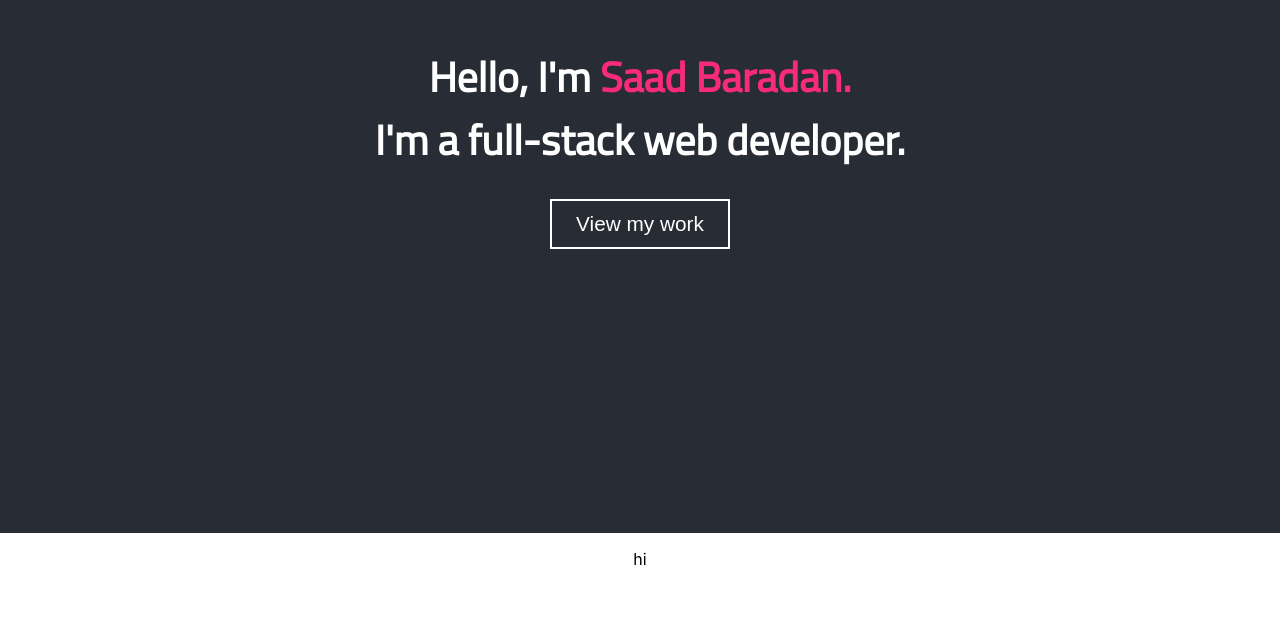
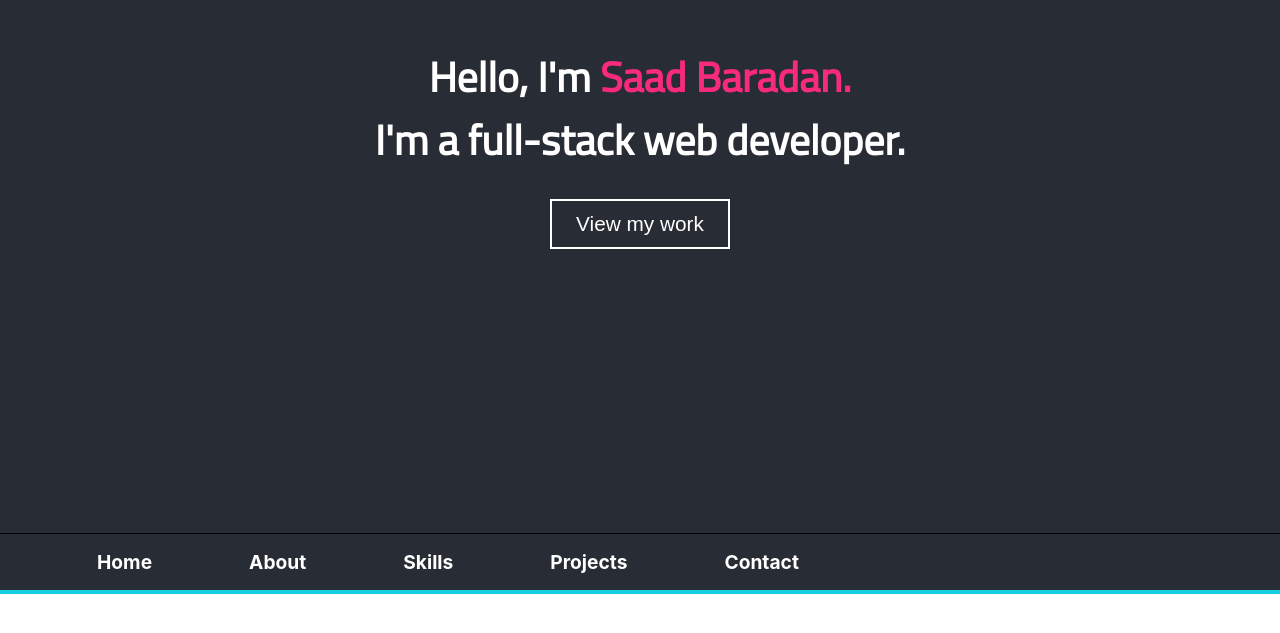
Before and after one commit to saadricklamar/my-portfolio, a React (Create React App) app: page / in a window 1280 px wide. Shown: the part 267-900 px from the top of the page. Built offline with nearby package versions, Linux system fonts and the light colour scheme.

Commit message:
Add header to contents page

```diff
--- a/src/Components/App/App.js
+++ b/src/Components/App/App.js
@@ -14,7 +14,7 @@ function App() {
           I'm a full-stack web developer.
         </h1>
 
-        <Link to="Content" smooth={true} duration={1000}>
+        <Link to="content" smooth={true} duration={1000}>
           <button className="home-button">View my work</button>
         </Link>
       </header>
--- a/src/Components/Content/Content.js
+++ b/src/Components/Content/Content.js
@@ -1,15 +1,23 @@
 import React from "react";
 import "./Content.scss";
+import { Link, animateScroll as scroll } from "react-scroll";
 
 function Content() {
   return (
-      <div className="Content">
-        <header className="Content-header">
-            <p>hi</p>
+    <div className="content">
+      <header className="content-header">
+        <Link to="App" smooth={true} duration={1000}>
+          <h2>Home</h2>{" "}
+        </Link>
+        <h2>About</h2>
+
+        <h2>Skills</h2>
+        <h2>Projects</h2>
+        <h2>Contact</h2>
       </header>
       <main></main>
     </div>
   );
 }
 
-export default Content
+export default Content;
--- a/src/Components/Content/Content.scss
+++ b/src/Components/Content/Content.scss
@@ -1,3 +1,22 @@
 main {
-    min-height: 100vh;
+  min-height: 100vh;
 }
+
+.content-header {
+  background-color: #282c34;
+  border-bottom: 4px solid #17cddf;
+  border-top: 1px solid black;
+  display: flex;
+  justify-content: space-evenly;
+  padding-right: 30%;
+}
+
+h2 {
+  color: white;
+  font-size: 1.2rem;
+
+  &:hover {
+    color: #f82a7b;
+    cursor: pointer;
+  }
+}
```
Lines whose indentation alone changed are shown as unchanged.
